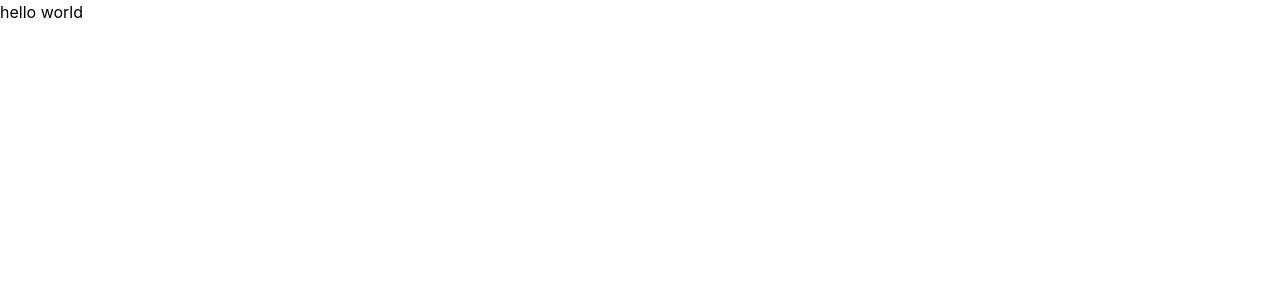
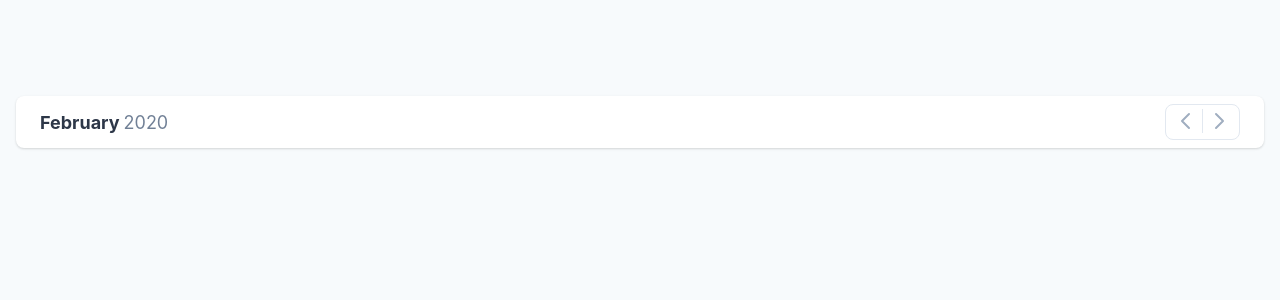
Before and after one commit to spacebromx/calendar-reminders, a React (Create React App) app: page / in a window 1280 px wide. Shown: the top 300 px of the page. Built offline with nearby package versions, Linux system fonts and the light colour scheme.

Commit message:
Added markup for calendar header

```diff
--- a/src/App.js
+++ b/src/App.js
@@ -5,8 +5,30 @@ import './styles/main.css'
 
 function App() {
   return (
-    <div className="container mx-auto">
-      hello world
+    <div className="antialiased sans-serif bg-gray-100 h-screen">
+      <div className="container mx-auto px-4 py-2 md:py-24">
+        <div className="bg-white rounded-lg shadow">
+          <div className="flex items-center justify-between py-2 px-6">
+            <div>
+              <span className="text-lg font-bold text-gray-800">February</span>
+              <span className="ml-1 text-lg text-gray-600 font-normal">2020</span>
+            </div>
+            <div className="border rounded-lg px-1">
+              <button type="button" className="leading-none rounded-lg transition ease-in-out duration-100 inline-flex cursor-pointer hover:bg-gray-200 p-1 items-center">
+              <svg className="h-6 w-6 text-gray-500 inline-flex leading-none" fill="none" viewBox="0 0 24 24" stroke="currentColor">
+                <path stroke-linecap="round" stroke-linejoin="round" stroke-width="2" d="M15 19l-7-7 7-7" />
+              </svg>
+            </button>
+              <div className="border-r inline-flex h-6" />
+              <button type="button" className="leading-none rounded-lg transition ease-in-out duration-100 inline-flex items-center cursor-pointer hover:bg-gray-200 p-1">
+              <svg className="h-6 w-6 text-gray-500 inline-flex leading-none" fill="none" viewBox="0 0 24 24" stroke="currentColor">
+                <path stroke-linecap="round" stroke-linejoin="round" stroke-width="2" d="M9 5l7 7-7 7" />
+              </svg>
+            </button>
+            </div>
+          </div>
+        </div>
+      </div>
     </div>
   );
 }
```
